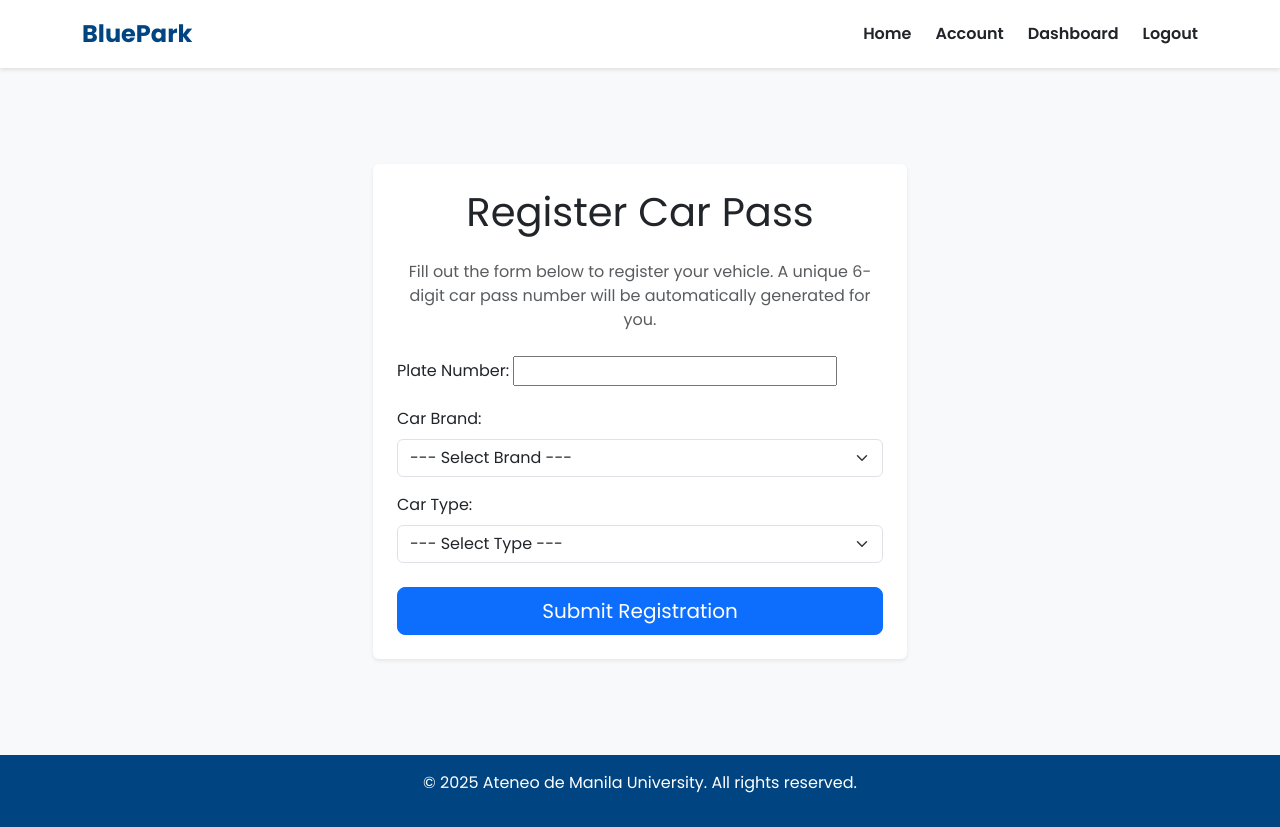
After one commit to notAscend/admu-carpark, a Django app: page /car-pass/signup/ in a window 1280 px wide. The commit adds this page. Run offline with Django 4.2, Linux system fonts and the light colour scheme; the visitor is signed in with stand-in values (Sample User, id 1); data that the repository does not hold is empty.

Commit message:
added a car pass signup form

```diff
--- a/parking_app/forms.py
+++ b/parking_app/forms.py
@@ -1,6 +1,39 @@
 from django import forms
 from django.contrib.auth.forms import UserCreationForm, AuthenticationForm
 from .models import CustomUser, CarPass, ParkingZone
+
+CAR_BRAND_CHOICES = [
+        ('', '--- Select Brand ---'),
+        ('Audi', 'Audi'),
+        ('BMW', 'BMW'),
+        ('Ford', 'Ford'),
+        ('Honda', 'Honda'),
+        ('Hyundai', 'Hyundai'),
+        ('Isuzu', 'Isuzu'),
+        ('Kia', 'Kia'),
+        ('Mazda', 'Mazda'),
+        ('Mercedes-Benz', 'Mercedes-Benz'),
+        ('Mitsubishi', 'Mitsubishi'),
+        ('Nissan', 'Nissan'),
+        ('Suzuki', 'Suzuki'),
+        ('Toyota', 'Toyota'),
+        ('Volkswagen', 'Volkswagen'),
+        ('Volvo', 'Volvo'),
+        ('Other', 'Other (Please specify)')
+    ]
+
+VEHICLE_TYPE_CHOICES = [
+    ('', '--- Select Type ---'),
+    ('Sedan', 'Sedan'),
+    ('SUV', 'SUV'),
+    ('MPV', 'MPV'),
+    ('Hatchback', 'Hatchback'),
+    ('Pickup Truck', 'Pickup Truck'),
+    ('Van', 'Van'),
+    ('Coupe', 'Coupe'),
+    ('Convertible', 'Convertible'),
+    ('Other', 'Other (Please specify)')
+]
 
 class SignUpForm(UserCreationForm):
     class Meta(UserCreationForm.Meta):
@@ -8,34 +41,6 @@ class SignUpForm(UserCreationForm):
         fields = UserCreationForm.Meta.fields + ('admu_id','email') # Add email to the default fields
 
 class CarDetailsForm(forms.ModelForm):
-    CAR_BRAND_CHOICES = [
-        ('Audi', 'Audi'),
-        ('BMW', 'BMW'),
-        ('Ford', 'Ford'),
-        ('Honda', 'Honda'),
-        ('Hyundai', 'Hyundai'),
-        ('Kia', 'Kia'),
-        ('Lexus', 'Lexus'),
-        ('Mazda', 'Mazda'),
-        ('Mercedes-Benz', 'Mercedes-Benz'),
-        ('Mitsubishi', 'Mitsubishi'),
-        ('Nissan', 'Nissan'),
-        ('Subaru', 'Subaru'),
-        ('Suzuki', 'Suzuki'),
-        ('Toyota', 'Toyota'),
-        ('Volkswagen', 'Volkswagen'),
-        ('Other', 'Other'),
-    ]
-
-    # New: Define choices for vehicle type
-    VEHICLE_TYPE_CHOICES = [
-        ('Car', 'Car'),
-        ('Motorcycle', 'Motorcycle'),
-        ('SUV', 'SUV'),
-        ('Van', 'Van'),
-        ('Truck', 'Truck'),
-        ('Other', 'Other'),
-    ]
 
     car_brand = forms.ChoiceField(
         choices=CAR_BRAND_CHOICES,
@@ -78,3 +83,42 @@ class ParkingZoneForm(forms.ModelForm):
             'curr_slots',
             'zone_code'
         ]
+
+class CarPassForm(forms.Form):
+    plate_number = forms.CharField(max_length=10, label="Plate Number")
+
+    car_brand = forms.ChoiceField(
+        choices=CAR_BRAND_CHOICES,
+        label="Car Brand",
+        widget=forms.Select(attrs={'class': 'form-select'})
+    )
+    other_brand_text = forms.CharField(
+        max_length=50,
+        required=False,
+        label="Specify Car Brand"
+    )
+
+    car_type = forms.ChoiceField(
+        choices=VEHICLE_TYPE_CHOICES,
+        label="Car Type",
+        widget=forms.Select(attrs={'class': 'form-select'})
+    )
+    other_type_text = forms.CharField(
+        max_length=50,
+        required=False,
+        label="Specify Car Type"
+    )
+
+    def clean(self):
+        cleaned_data = super().clean()
+        car_brand_choice = cleaned_data.get('car_brand')
+        other_brand_text = cleaned_data.get('other_brand_text')
+        car_type_choice = cleaned_data.get('car_type')
+        other_type_text = cleaned_data.get('other_type_text')
+        if car_brand_choice == 'Other' and not other_brand_text:
+            self.add_error('other_brand_text', 'Please specify the car brand.')
+
+        if car_type_choice == 'Other' and not other_type_text:
+            self.add_error('other_type_text', 'Please specify the car type.')
+
+        return cleaned_data
--- a/parking_app/templates/parking_app/base.html
+++ b/parking_app/templates/parking_app/base.html
@@ -99,6 +99,7 @@
     </style>
 </head>
 
+
 <body>
     <header>
         <nav class="navbar">
--- /dev/null
+++ b/parking_app/templates/parking_app/car_pass_signup.html
@@ -0,0 +1,102 @@
+{% extends 'parking_app/base.html' %}
+{% load static %}
+
+{% block title %}Register Car Pass{% endblock %}
+
+{% block content %}
+<div class="container my-5">
+    {% if messages %}
+        {% for message in messages %}
+            <div class="alert alert-{{ message.tags }} alert-dismissible fade show" role="alert">
+                {{ message }}
+                <button type="button" class="btn-close" data-bs-dismiss="alert" aria-label="Close"></button>
+            </div>
+        {% endfor %}
+    {% endif %}
+
+    <div class="row justify-content-center">
+        <div class="col-md-8 col-lg-6">
+            <div class="card shadow-sm border-0">
+                <div class="card-body p-4">
+                    <h1 class="card-title text-center mb-4">Register Car Pass</h1>
+                    <p class="text-center text-muted mb-4">
+                        Fill out the form below to register your vehicle. A unique 6-digit car pass number will be automatically generated for you.
+                    </p>
+                    <form method="post" action="{% url 'car_pass_signup' %}">
+                        {% csrf_token %}
+
+                        <div class="mb-3">
+                            <label for="id_plate_number" class="form-label">Plate Number:</label>
+                            {{ form.plate_number }}
+                        </div>
+
+                        <div class="mb-3">
+                            <label for="id_car_brand" class="form-label">Car Brand:</label>
+                            {{ form.car_brand }}
+                        </div>
+
+                        <div class="mb-3" id="other_brand_container" style="display: none;">
+                            <label for="id_other_brand_text" class="form-label">Specify Car Brand:</label>
+                            {{ form.other_brand_text }}
+                        </div>
+
+                        <div class="mb-3">
+                            <label for="id_car_type" class="form-label">Car Type:</label>
+                            {{ form.car_type }}
+                        </div>
+
+                        <div class="mb-3" id="other_type_container" style="display: none;">
+                            <label for="id_other_type_text" class="form-label">Specify Car Type:</label>
+                            {{ form.other_type_text }}
+                        </div>
+
+                        <div class="d-grid mt-4">
+                            <button type="submit" class="btn btn-primary btn-lg">Submit Registration</button>
+                        </div>
+                    </form>
+                </div>
+            </div>
+        </div>
+    </div>
+</div>
+{% endblock %}
+
+{% block extra_js %}
+<script>
+    document.addEventListener('DOMContentLoaded', function() {
+        const brandSelect = document.getElementById('id_car_brand');
+        const otherBrandContainer = document.getElementById('other_brand_container');
+
+        const typeSelect = document.getElementById('id_car_type');
+        const otherTypeContainer = document.getElementById('other_type_container');
+
+        function toggleOtherFields(selectElement, containerElement) {
+            if (selectElement.value === 'Other') {
+                containerElement.style.display = 'block';
+            } else {
+                containerElement.style.display = 'none';
+            }
+        }
+
+        // Initial check on page load
+        if (brandSelect) {
+            toggleOtherFields(brandSelect, otherBrandContainer);
+        }
+        if (typeSelect) {
+            toggleOtherFields(typeSelect, otherTypeContainer);
+        }
+
+        // Add event listeners for changes
+        if (brandSelect) {
+            brandSelect.addEventListener('change', () => {
+                toggleOtherFields(brandSelect, otherBrandContainer);
+            });
+        }
+        if (typeSelect) {
+            typeSelect.addEventListener('change', () => {
+                toggleOtherFields(typeSelect, otherTypeContainer);
+            });
+        }
+    });
+</script>
+{% endblock %}
--- a/parking_app/urls.py
+++ b/parking_app/urls.py
@@ -10,6 +10,8 @@ urlpatterns = [
     path('login/', views.login_view, name='login'),
     path('logout/', views.logout_view, name='logout'),
     path('account/', views.account_view, name='account'),
+    path('car-pass/signup/', views.car_pass_signup, name='car_pass_signup'),
+    path('car-pass/delete/<int:car_pass_id>/', views.delete_car_pass, name='delete_car_pass'),
 
     # Dashboard page
     path('dashboard/', views.dashboard_view, name='dashboard'),
--- a/parking_app/views.py
+++ b/parking_app/views.py
@@ -9,12 +9,14 @@ from django.utils import timezone
 import math
 import json
 from django.conf import settings
-from .forms import SignUpForm, CarDetailsForm, LoginForm, ParkingZoneForm
+from .forms import SignUpForm, CarDetailsForm, LoginForm, ParkingZoneForm, CarPassForm
+from datetime import datetime
 from .models import CustomUser, CarPass, ParkingZone, ParkingSession, ParkingZone
 from django.db.models import Avg
 from django.utils import timezone
 from datetime import timedelta
 from collections import defaultdict
+import random
 
 def haversine_distance(lat1, lon1, lat2, lon2):
     """
@@ -354,3 +356,77 @@ def get_busyness_data(request):
         }
 
     return JsonResponse(data)
+
+@login_required
+def car_pass_signup(request):
+    car_count = request.user.car_passes.count()
+
+    if car_count >= 3:
+        messages.warning(request, "You have reached the maximum limit of 3 registered car passes.")
+        return redirect('account')
+
+    if request.method == 'POST':
+        form = CarPassForm(request.POST)
+        if form.is_valid():
+            # Get data from the form's cleaned_data
+            plate_number = form.cleaned_data['plate_number']
+
+            # Determine the car brand based on the user's selection
+            car_brand_choice = form.cleaned_data['car_brand']
+            if car_brand_choice == 'Other':
+                car_brand = form.cleaned_data['other_brand_text']
+            else:
+                car_brand = car_brand_choice
+
+            # Determine the car type based on the user's selection
+            car_type_choice = form.cleaned_data['car_type']
+            if car_type_choice == 'Other':
+                car_type = form.cleaned_data['other_type_text']
+            else:
+                car_type = car_type_choice
+
+            # Generate a unique car pass number
+            while True:
+                car_pass_number = f'{random.randint(100000, 999999)}'
+                if not CarPass.objects.filter(car_pass_number=car_pass_number).exists():
+                    break
+
+            # Manually create and save the CarPass object
+            car_pass = CarPass(
+                user=request.user,
+                plate_number=plate_number,
+                car_brand=car_brand,
+                car_type=car_type,
+                car_pass_number=car_pass_number
+            )
+            car_pass.save()
+
+            messages.success(request, "Car pass registered successfully!")
+            return redirect('account')
+    else:
+        form = CarPassForm()
+
+    return render(request, 'parking_app/car_pass_signup.html', {'form': form})
+
+@login_required
+def delete_car_pass(request, car_pass_id):
+    car_pass = get_object_or_404(CarPass, id=car_pass_id)
+
+    # Security Check: Ensure the car pass belongs to the logged-in user
+    if car_pass.user != request.user:
+        messages.error(request, "You do not have permission to delete this car pass.")
+        return redirect('account')
+
+    # Optional: Check if the car is currently in an active parking session
+    if ParkingSession.objects.filter(car=car_pass, end_time__isnull=True).exists():
+        messages.error(request, "Cannot delete this car pass. It has an active parking session.")
+        return redirect('account')
+
+    if request.method == 'POST':
+        car_pass.delete()
+        messages.success(request, f"Car pass for {car_pass.plate_number} has been successfully deleted.")
+        return redirect('account')
+
+    # If the request is not a POST, show a confirmation page or redirect
+    # For simplicity, we'll just redirect and assume the button is a POST form.
+    return redirect('account')
```
Also changed, not shown: parking_app/templates/parking_app/account.html (+14 -6 lines).
